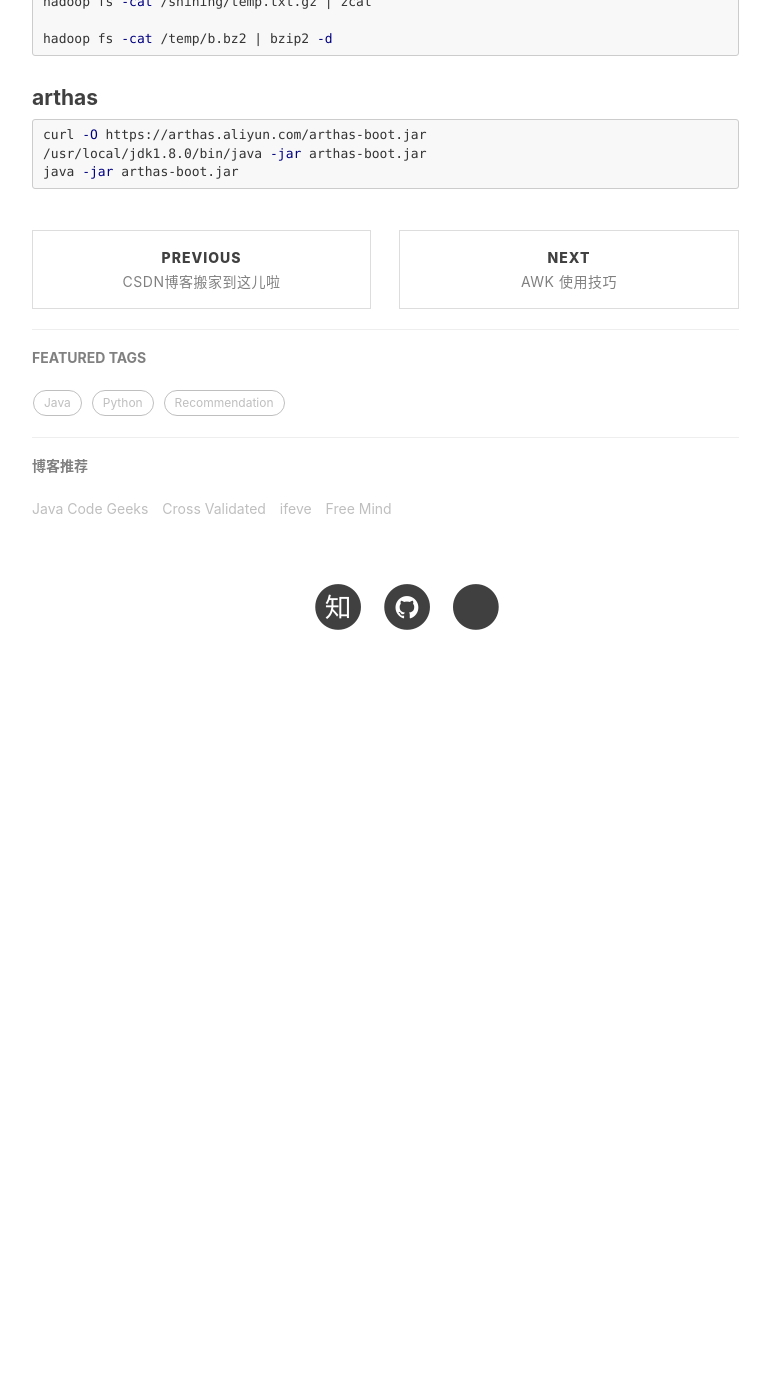
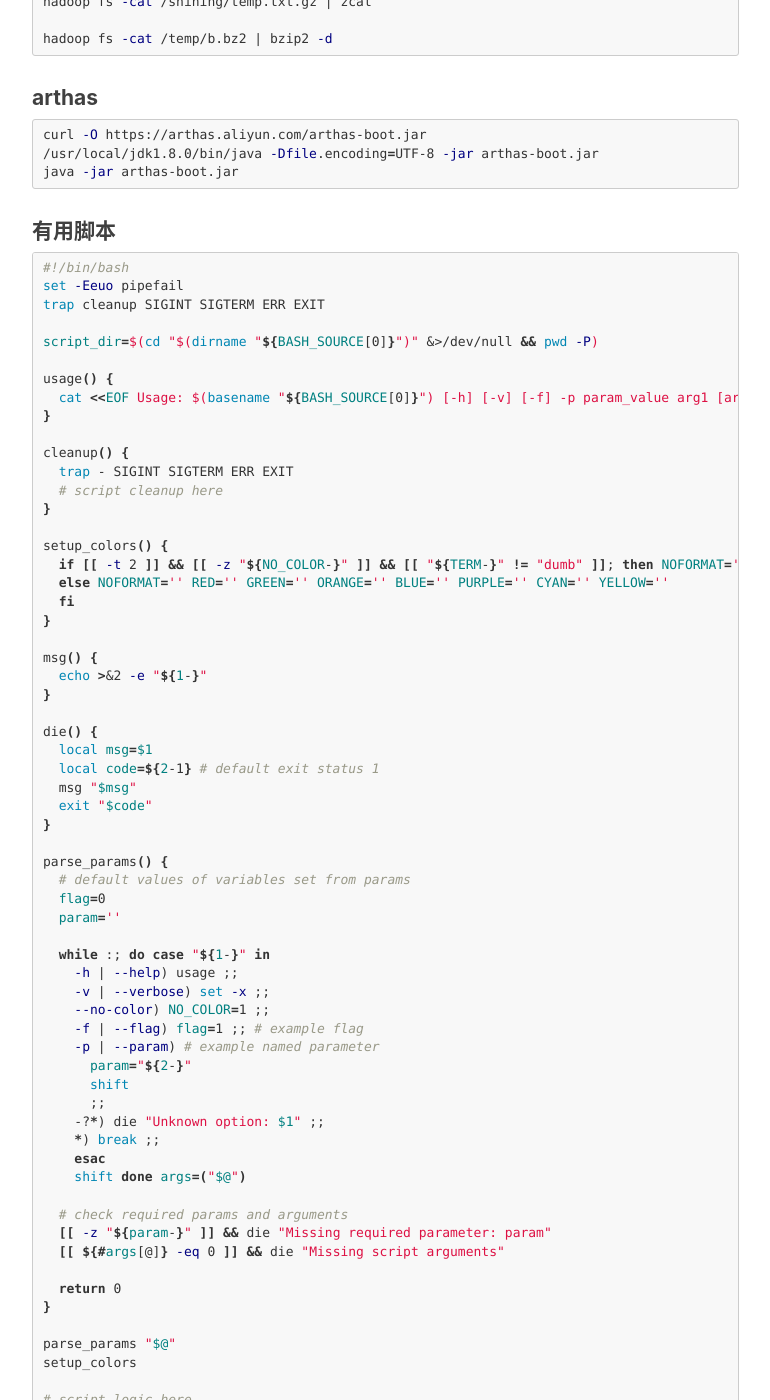
Before and after one commit to cddesire/cddesire.github.io, a Jekyll site: the page built from _posts/2017-05-14-common-cmd.markdown, in a window 1280 px wide and 1400 px high, scrolled down 28165 px. Shown: the whole window, without its empty margins (233-1003 px from the left). Built offline with Jekyll 4.4.1, drawn with Linux system fonts in a browser that asks for light colours; nearby versions of some CDN libraries; comment, search, counter and statistics services are not loaded; before the commit the page ends 28864 px from its top, so only the background shows below that; some of the changed text lies outside the part shown.

Commit message:
add some codes

````diff
--- a/_posts/2017-05-14-common-cmd.markdown
+++ b/_posts/2017-05-14-common-cmd.markdown
@@ -1479,6 +1479,94 @@ hadoop fs -cat /temp/b.bz2 | bzip2 -d
 #### arthas
 ``` sh
 curl -O https://arthas.aliyun.com/arthas-boot.jar
-/usr/local/jdk1.8.0/bin/java -jar arthas-boot.jar
+/usr/local/jdk1.8.0/bin/java -Dfile.encoding=UTF-8 -jar arthas-boot.jar
 java -jar arthas-boot.jar
 ```
+
+#### 有用脚本
+``` sh
+#!/bin/bash
+set -Eeuo pipefail
+trap cleanup SIGINT SIGTERM ERR EXIT
+
+script_dir=$(cd "$(dirname "${BASH_SOURCE[0]}")" &>/dev/null && pwd -P)
+
+usage() {
+  cat <<EOF
+Usage: $(basename "${BASH_SOURCE[0]}") [-h] [-v] [-f] -p param_value arg1 [arg2...]
+
+Script description here.
+
+Available options:
+
+-h, --help      Print this help and exit
+-v, --verbose   Print script debug info
+-f, --flag      Some flag description
+-p, --param     Some param description
+EOF
+  exit
+}
+
+cleanup() {
+  trap - SIGINT SIGTERM ERR EXIT
+  # script cleanup here
+}
+
+setup_colors() {
+  if [[ -t 2 ]] && [[ -z "${NO_COLOR-}" ]] && [[ "${TERM-}" != "dumb" ]]; then
+    NOFORMAT='\033[0m' RED='\033[0;31m' GREEN='\033[0;32m' ORANGE='\033[0;33m' BLUE='\033[0;34m' PURPLE='\033[0;35m' CYAN='\033[0;36m' YELLOW='\033[1;33m'
+  else
+    NOFORMAT='' RED='' GREEN='' ORANGE='' BLUE='' PURPLE='' CYAN='' YELLOW=''
+  fi
+}
+
+msg() {
+  echo >&2 -e "${1-}"
+}
+
+die() {
+  local msg=$1
+  local code=${2-1} # default exit status 1
+  msg "$msg"
+  exit "$code"
+}
+
+parse_params() {
+  # default values of variables set from params
+  flag=0
+  param=''
+
+  while :; do
+    case "${1-}" in
+    -h | --help) usage ;;
+    -v | --verbose) set -x ;;
+    --no-color) NO_COLOR=1 ;;
+    -f | --flag) flag=1 ;; # example flag
+    -p | --param) # example named parameter
+      param="${2-}"
+      shift
+      ;;
+    -?*) die "Unknown option: $1" ;;
+    *) break ;;
+    esac
+    shift
+  done
+
+  args=("$@")
+
+  # check required params and arguments
+  [[ -z "${param-}" ]] && die "Missing required parameter: param"
+  [[ ${#args[@]} -eq 0 ]] && die "Missing script arguments"
+
+  return 0
+}
+
+parse_params "$@"
+setup_colors
+
+# script logic here
+msg "${RED}Read parameters:${NOFORMAT}"
+msg "- flag: ${flag}"
+msg "- param: ${param}"
+msg "- arguments: ${args[*]-}"
+```
````
Also changed, not shown: _posts/2017-05-14-common-tool.markdown (+17 -0 lines), _posts/2020-07-19-common-cpp-code.markdown (+11 -0 lines).
